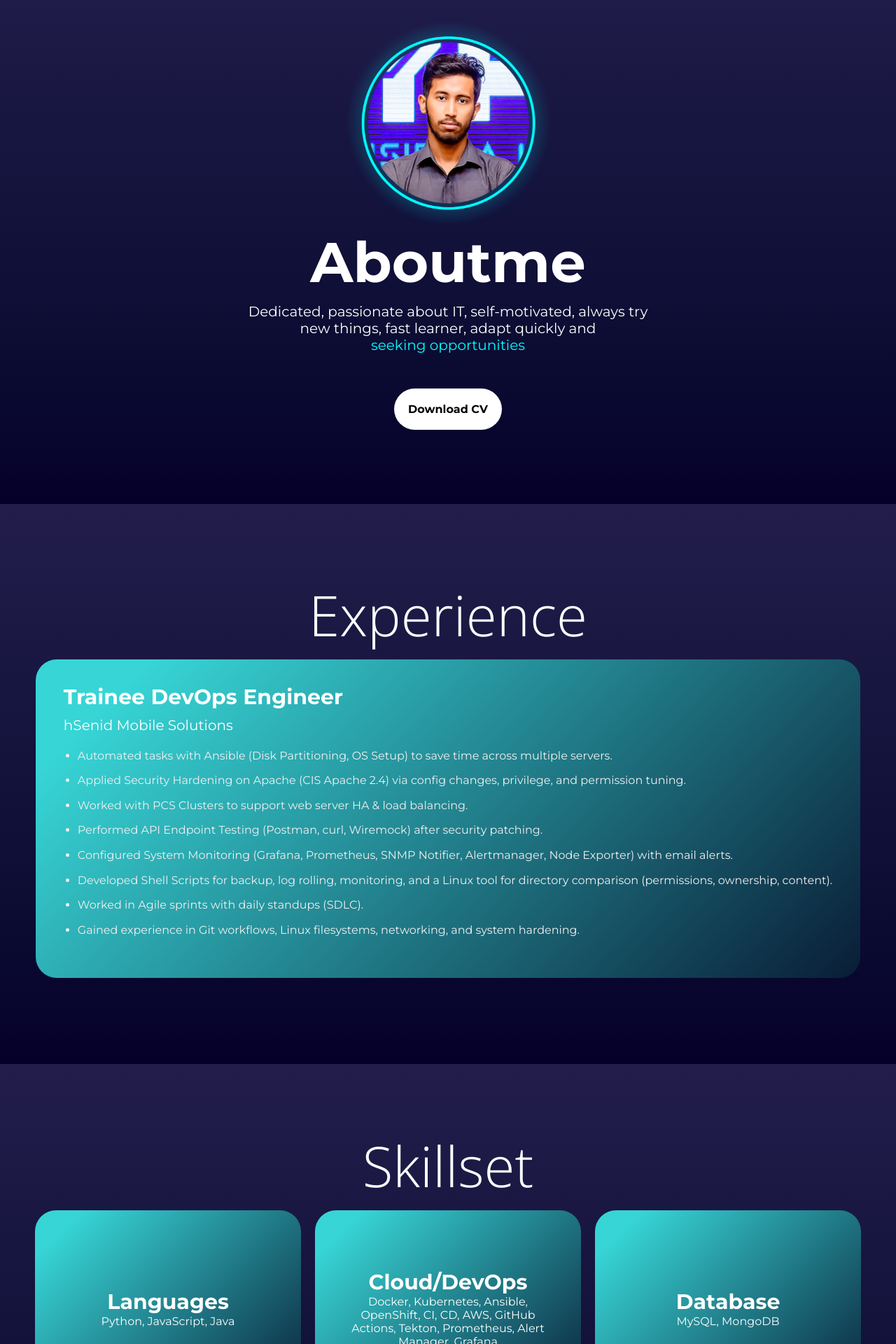
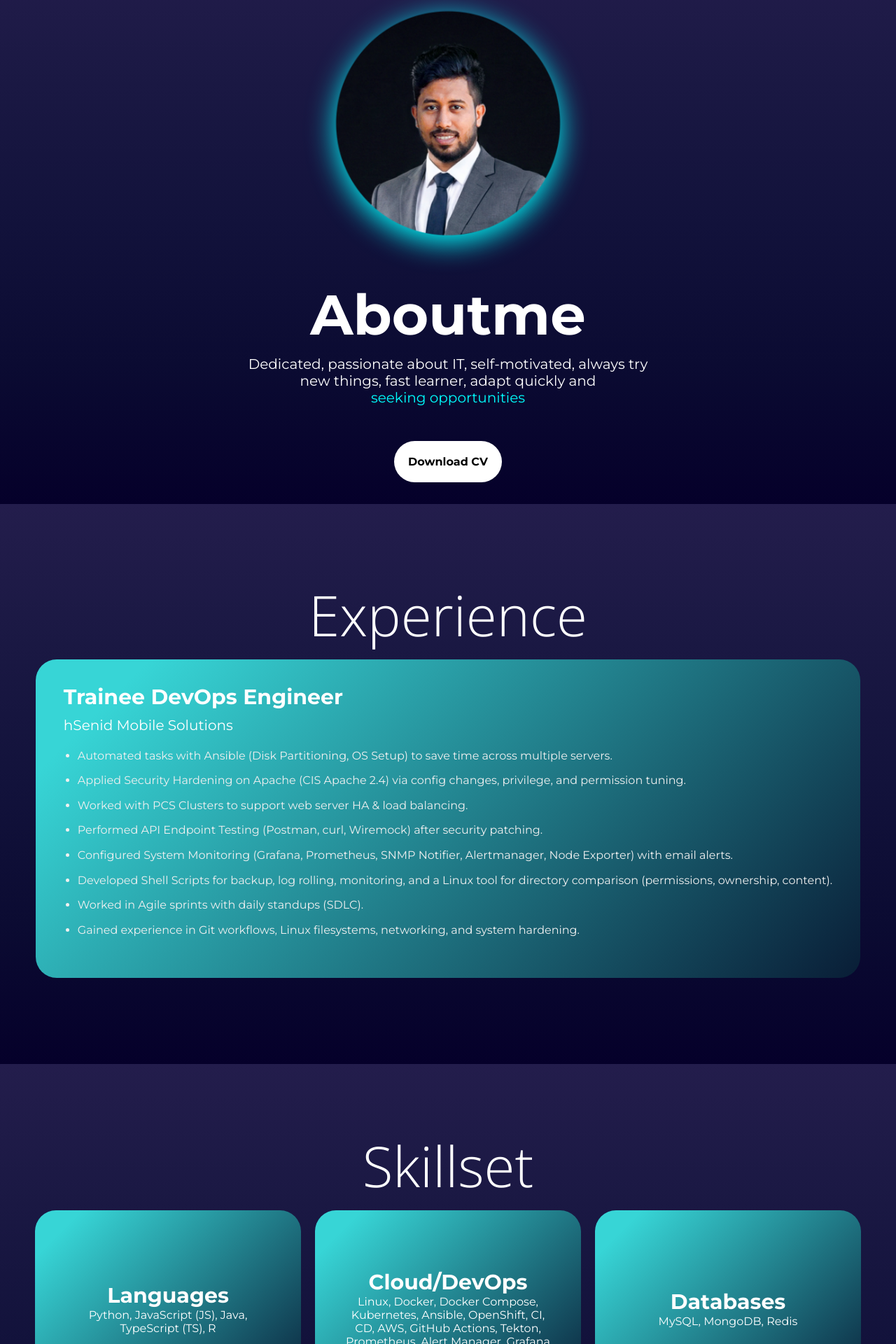
Before and after one commit to thanurarukshan/React-Portfolio-V2.0, a React (Create React App) app: page / in a window 1280 px wide. Shown: the part 880-2800 px from the top of the page at 70% size. Built offline with nearby package versions, Linux system fonts and the light colour scheme.

Commit message:
2026 update

```diff
--- a/src/Aboutme.css
+++ b/src/Aboutme.css
@@ -2,13 +2,16 @@
   0% {
     scale: 100%;
   }
+
   50% {
     scale: 101%;
   }
+
   100% {
     scale: 100%;
   }
 }
+
 .Aboutme {
   color: white;
   min-width: 100vw;
@@ -19,10 +22,12 @@
   justify-content: center;
   flex-direction: column;
 }
+
 .Aboutme-aboutme {
   font-size: 80px;
   font-weight: 600;
 }
+
 .Aboutme-dis {
   max-width: 600px;
   text-align: center;
@@ -32,13 +37,24 @@
 }
 
 .Aboutme-dis-word {
-    color: aqua;
+  color: aqua;
 }
 
-.Aboutme-me {
+/* .Aboutme-me {
   width: 300px;
   animation: grow 2s ease-in-out infinite;
+  filter: drop-shadow(0 0 15px aqua);
+} */
+
+.Aboutme-me {
+  width: 450px;
+  height: 450px;
+  border-radius: 50%;
+  object-fit: cover;
+  filter: drop-shadow(0 10px 20px aqua);
+  animation: grow 2s ease-in-out infinite;
 }
+
 .Aboutme-me:hover {
   animation-play-state: paused;
 }
@@ -70,18 +86,23 @@
     max-width: 70%;
     line-height: 1.4;
     font-weight: 100;
-    text-align:center;
+    text-align: center;
   }
+
   .Aboutme-aboutme {
     font-size: 12vw;
   }
+
   .Aboutme-dis {
     font-size: 16px;
   }
 
   .Aboutme-me {
     width: 250px;
+    height: 250px;
+    /* Ensure aspect ratio is maintained */
   }
+
   .Aboutme-cv {
     color: black;
     text-decoration: none;
--- a/src/Aboutme.js
+++ b/src/Aboutme.js
@@ -3,7 +3,7 @@ import "./Aboutme.css";
 import React, { useEffect } from "react";
 import AOS from "aos";
 import "aos/dist/aos.css";
-import New from "./assets/Dec21.pdf"; // cv
+import New from "./assets/2026New.pdf"; // cv
 function Aboutme() {
   const handleDownloadCV = () => {
     window.open(New);
@@ -16,7 +16,7 @@ function Aboutme() {
   return (
     <div className="Aboutme" id="aboutMe">
       <img
-        src="./Thanurawithframe.png"
+        src="./professionalme2026.png"
         className="Aboutme-me"
         data-aos="fade-up"
         alt="Me"
--- a/src/data/projects.json
+++ b/src/data/projects.json
@@ -1,38 +1,50 @@
 [
   {
-    "title": "Diff-Pro | Advanced File/Directories Comparison",
-    "tech": "Shell Scripting",
-    "description": "A shell-based tool designed to compare file/directory structures within the same server or two separate servers.",
+    "title": "Linux RHEL Server Setup & Hardening",
+    "tech": "Ansible, Linux (RHEL), Network Configuration, System Tuning",
+    "description": "An automated approach to configuring, managing, and monitoring network and system settings on multiple Linux servers with a focus on security hardening.",
+    "link": "https://github.com/thanurarukshan/Linux_RHEL_Server_Setup"
+  },
+  {
+    "title": "DocRecords (Multiple Deployments)",
+    "tech": "K3s, Docker, Docker Compose, React JS, Node JS, Microservices",
+    "description": "A microservices-based application featuring complex orchestration across multiple environments including Kubernetes (K3s), Docker Compose, and local setups.",
+    "link": "https://github.com/thanurarukshan?tab=repositories&q=DocRecords"
+  },
+  {
+    "title": "Portfolio with CD Pipeline",
+    "tech": "React JS, GitHub Actions, Firebase Hosting, JavaScript",
+    "description": "A high-performance portfolio website with a fully automated Continuous Deployment (CD) pipeline to streamline updates and hosting.",
+    "link": "https://github.com/thanurarukshan/React-Portfolio-V2.0"
+  },
+  {
+    "title": "Diff-Pro | Advanced File Comparison",
+    "tech": "Shell Scripting, Linux",
+    "description": "A Linux-based tool designed for advanced file and directory structure comparison across local or remote servers.",
     "link": "https://github.com/thanurarukshan/diff-PRO"
   },
   {
-    "title": "Portfolio Website",
-    "tech": "React JS, JavaScript, HTML, CSS, Firebase Hosting",
-    "description": "Used React JS framework for better performance and libraries like AOS for better visuals.",
-    "link": "https://github.com/thanurarukshan/React-Portfolio-V2.0"
-  },
-  {
     "title": "Property Selling Web App",
-    "tech": "React JS, JavaScript, HTML, CSS, MySQL, JSON",
-    "description": "Used React hooks where necessary, single JSON file to fetch data, drag-and-drop, advanced search.",
+    "tech": "React JS, JavaScript, MySQL, JSON",
+    "description": "A static web application featuring advanced search and drag-and-drop functionality, optimized using React hooks and JSON-based data fetching.",
     "link": "https://github.com/thanurarukshan/property-selling-web-app-static"
   },
   {
     "title": "Project UniHelper",
     "tech": "HTML, CSS, JavaScript, React JS, Firebase Hosting",
-    "description": "Static web app created as a community engagement project.",
+    "description": "A community engagement static web app designed to provide academic assistance and resources.",
     "link": "https://unihelperlk.web.app/"
   },
   {
     "title": "REST API Demonstration",
-    "tech": "React JS, JavaScript, Node JS, Express JS",
-    "description": "Created a simple CRUD application for learning purposes.",
+    "tech": "Node JS, Express JS, React JS",
+    "description": "A full-stack CRUD application built to demonstrate RESTful API architecture and backend-to-frontend integration.",
     "link": "https://github.com/thanurarukshan/Rest-API-Node-Back-End"
   },
   {
     "title": "For More...",
     "tech": "GitHub",
-    "description": "",
+    "description": "Explore more projects and contributions on my GitHub profile.",
     "link": "https://github.com/thanurarukshan"
   }
 ]
--- a/src/data/skills.json
+++ b/src/data/skills.json
@@ -1,12 +1,14 @@
 [
   {
     "title": "Languages",
-    "items": ["Python", "JavaScript", "Java"]
+    "items": ["Python", "JavaScript (JS)", "Java", "TypeScript (TS)", "R"]
   },
   {
     "title": "Cloud/DevOps",
     "items": [
+      "Linux",
       "Docker",
+      "Docker Compose",
       "Kubernetes",
       "Ansible",
       "OpenShift",
@@ -21,8 +23,8 @@
     ]
   },
   {
-    "title": "Database",
-    "items": ["MySQL", "MongoDB"]
+    "title": "Databases",
+    "items": ["MySQL", "MongoDB", "Redis"]
   },
   {
     "title": "Software Engineering",
@@ -37,25 +39,47 @@
     ]
   },
   {
-    "title": "Networking",
-    "items": ["Networking Fundamentals", "Network Security"]
+    "title": "Machine Learning",
+    "items": [
+      "Python (NumPy, Pandas)",
+      "TensorFlow",
+      "Data visualization"
+    ]
   },
   {
-    "title": "Web Development - Front End",
-    "items": ["HTML", "CSS", "JavaScript", "ReactJS", "NextJS"]
+    "title": "Networking",
+    "items": [
+      "Networking Fundamentals",
+      "Network Security",
+      "TCP/IP",
+      "DNS",
+      "VPC",
+      "Security Groups",
+      "Load Balancing",
+      "SSH"
+    ]
   },
   {
-    "title": "Web Development - Back End",
-    "items": ["NodeJS", "ExpressJS"]
+    "title": "Web - Frontend",
+    "items": ["HTML", "CSS", "React JS", "Next JS", "UI/UX (Figma)"]
+  },
+  {
+    "title": "Mobile App",
+    "items": ["React Native"]
+  },
+  {
+    "title": "Backend",
+    "items": ["Node JS", "Express JS"]
   },
   {
     "title": "Graphic Design",
     "items": [
       "Adobe Photoshop",
       "Adobe Illustrator",
-      "Adobe Premiere-Pro",
-      "Adobe After-Effects",
-      "Adobe Lightroom"
+      "Adobe Premiere Pro",
+      "Adobe After Effects",
+      "Adobe Lightroom",
+      "Figma"
     ]
   }
 ]
```
Also changed, not shown: public/professionalme2026.png (added), 1 other file (tests, documents, lock files or other folders).
